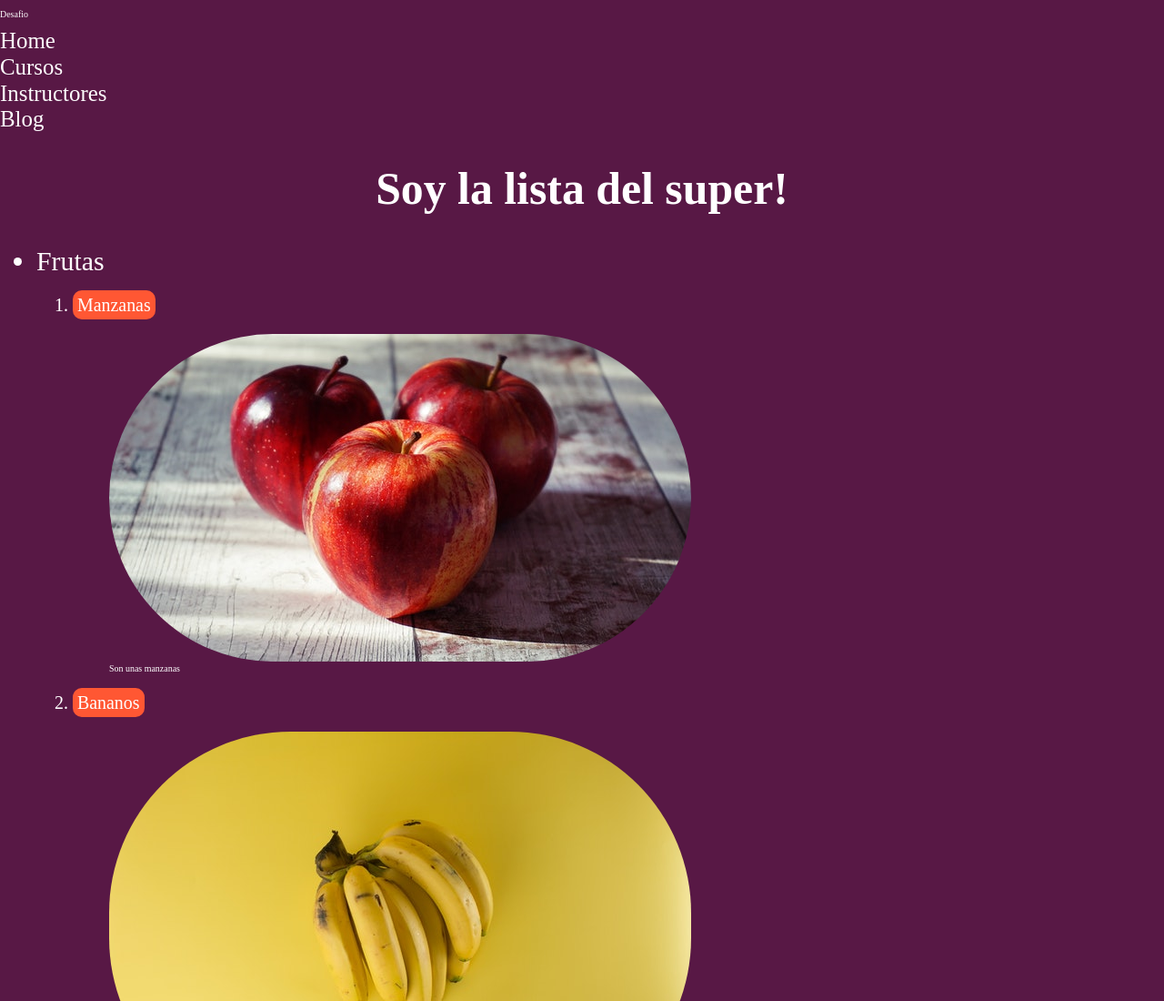
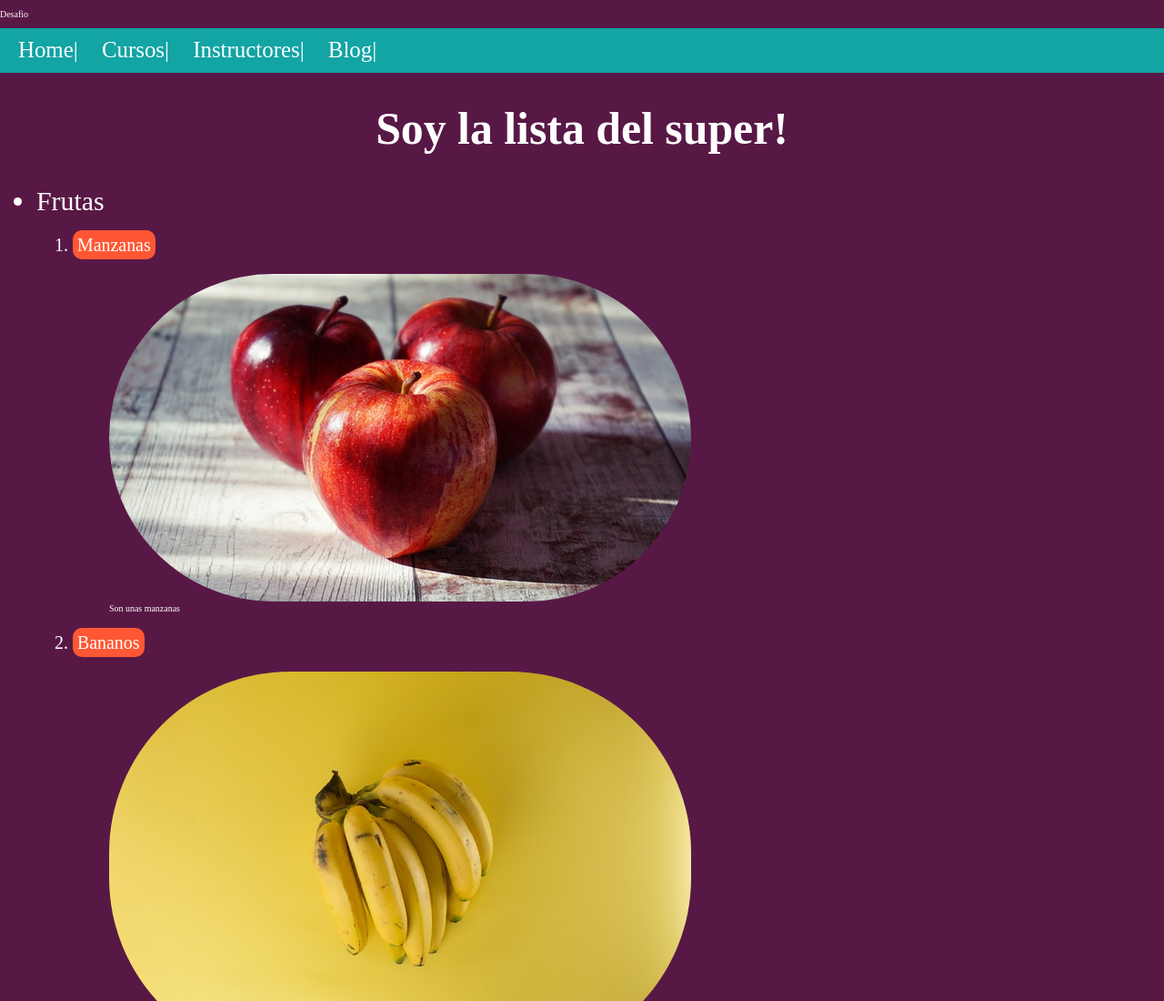
Before and after one commit to sergiogarciauribe/cursoDefinitivo, a plain HTML site: page index.html in a window 1280 px wide. Shown: the top 1100 px of the page at 91% size. Drawn offline with Linux system fonts and the light colour scheme.

Commit message:
update14

```diff
--- a/css/styles.css
+++ b/css/styles.css
@@ -34,6 +34,24 @@ a{
     padding-left: 0;
     list-style: none;
     font-size: 2.5rem;
+    background-color: #13a4a4;
+    padding: 1rem;
+}
+.main-nav__item {
+    display: inline-block;
+}
+.main-nav__item a {
+    padding: 1rem;
+}
+
+.main-nav__item a:hover {
+    background-color: #222;
+}
+.main-nav__item a:active {
+    color: red;
+}
+.main-nav__item a::after{
+    content: "|";
 }
 .producto, .item{
     color: var(--blanco);
```
